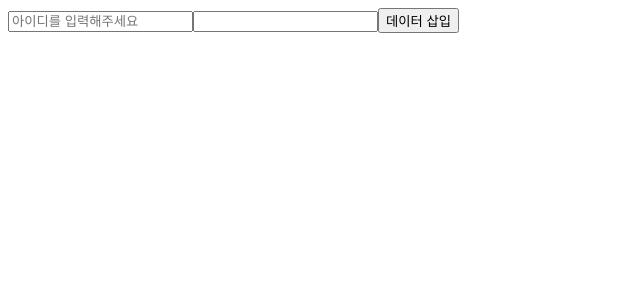
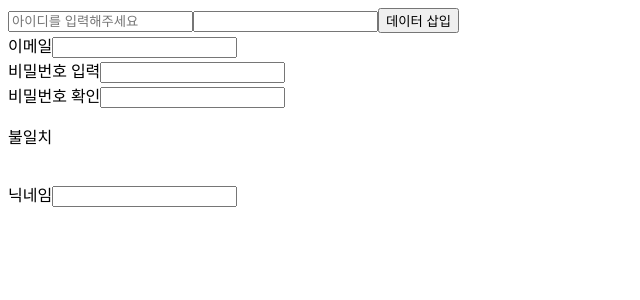
Before and after one commit to Jeong-IK/GALE, a Next.js app: page / in a window 1280 px wide. Shown: the top 300 px of the page, without its empty margins (0-640 px from the left). Built offline with nearby package versions, Linux system fonts and the light colour scheme.

Commit message:
회원가입 폼 개발 및 유효값 검증 로직 추가

```diff
--- a/pages/api/hello.ts
+++ /dev/null
@@ -1,13 +0,0 @@
-// Next.js API route support: https://nextjs.org/docs/api-routes/introduction
-import type { NextApiRequest, NextApiResponse } from "next";
-
-type Data = {
-    name: string;
-};
-
-export default function handler(
-    req: NextApiRequest,
-    res: NextApiResponse<Data>
-) {
-    res.status(200).json({ name: "John Doe" });
-}
--- a/pages/index.tsx
+++ b/pages/index.tsx
@@ -1,40 +1,13 @@
 import type { NextPage } from "next";
-import { useRef } from "react";
-import axios from "axios";
+import { Login } from "./member/login";
+import { Signup } from "./member/signup";
 
 const Home: NextPage = () => {
-    const Inputemail = useRef<HTMLInputElement>(null);
-    const Inputpasswd = useRef<HTMLInputElement>(null);
-    const Loginaction = (event: React.FormEvent<HTMLFormElement>) => {
-        event.preventDefault();
-        if (Inputemail.current?.value && Inputpasswd.current?.value) {
-            axios
-                .post(
-                    "http://175.212.160.106:7777/user/login",
-                    {
-                        Email: Inputemail.current.value,
-                        Password: Inputpasswd.current.value,
-                    },
-                    { withCredentials: true }
-                )
-                .then(response => {
-                    alert(response.status);
-                });
-        } else {
-            Inputemail.current?.focus();
-        }
-    };
-
     return (
-        <form onSubmit={Loginaction}>
-            <input
-                type="text"
-                placeholder="아이디를 입력해주세요"
-                ref={Inputemail}
-            />
-            <input type="password" ref={Inputpasswd} />
-            <button type="submit">데이터 삽입</button>
-        </form>
+        <>
+            <Login />
+            <Signup />
+        </>
     );
 };
 
--- /dev/null
+++ b/pages/member/login.tsx
@@ -0,0 +1,39 @@
+import { useRef } from "react";
+import axios from "axios";
+
+export const Login = () => {
+    const Inputemail = useRef<HTMLInputElement>(null);
+    const Inputpasswd = useRef<HTMLInputElement>(null);
+
+    const Loginaction = (e: React.FormEvent<HTMLFormElement>) => {
+        e.preventDefault();
+        if (Inputemail.current?.value && Inputpasswd.current?.value) {
+            axios
+                .post(
+                    "http://175.212.160.106:7777/user/login",
+                    {
+                        Email: Inputemail.current.value,
+                        Password: Inputpasswd.current.value,
+                    },
+                    { withCredentials: true }
+                )
+                .then(response => {
+                    alert(response.status);
+                });
+        } else {
+            Inputemail.current?.focus();
+        }
+    };
+
+    return (
+        <form onSubmit={Loginaction}>
+            <input
+                type="text"
+                placeholder="아이디를 입력해주세요"
+                ref={Inputemail}
+            />
+            <input type="password" ref={Inputpasswd} />
+            <button type="submit">데이터 삽입</button>
+        </form>
+    );
+};
--- /dev/null
+++ b/pages/member/signup.tsx
@@ -0,0 +1,77 @@
+import React, { useRef, useState } from "react";
+import axios from "axios";
+
+export const Signup = () => {
+    const Inputemail = useRef<HTMLInputElement>(null);
+    const Inputpasswd = useRef<HTMLInputElement>(null);
+    const [Confirmpasswd, setConfirmpasswd] = useState<string>("");
+    const Inputnickname = useRef<HTMLInputElement>(null);
+
+    const Changepassword = (e: React.ChangeEvent<HTMLInputElement>) => {
+        setConfirmpasswd(e.target.value);
+    };
+
+    const Signupaction = (e: React.FormEvent<HTMLFormElement>) => {
+        e.preventDefault();
+        if (
+            Inputemail.current?.value &&
+            Inputpasswd.current?.value &&
+            Confirmpasswd &&
+            Inputnickname.current?.value
+        ) {
+            if (Inputpasswd.current.value === Confirmpasswd) {
+                axios.post(
+                    "http://175.212.160.106:7777/user/register",
+                    {
+                        Email: Inputemail.current.value,
+                        Password: Inputpasswd.current.value,
+                        Nickname: Inputnickname.current.value,
+                    },
+                    { withCredentials: true }
+                );
+            } else {
+                alert("비밀번호 값 불일치");
+                document.getElementById("confirmpwd")?.focus();
+            }
+        } else {
+            alert("입력 값 미흡");
+            Inputemail.current?.focus();
+        }
+    };
+
+    return (
+        <form onSubmit={Signupaction}>
+            <label>
+                이메일
+                <input type="text" ref={Inputemail} />
+            </label>
+            <br />
+            <label>
+                비밀번호 입력
+                <input type="password" ref={Inputpasswd} />
+            </label>
+            <br />
+            <label>
+                비밀번호 확인
+                <input
+                    type="password"
+                    id="confirmpwd"
+                    onChange={Changepassword}
+                />
+            </label>
+            <br />
+            {Confirmpasswd &&
+            Inputpasswd.current?.value &&
+            Confirmpasswd === Inputpasswd.current?.value ? (
+                <p>일치</p>
+            ) : (
+                <p>불일치</p>
+            )}
+            <br />
+            <label>
+                닉네임
+                <input type="text" ref={Inputnickname} />
+            </label>
+        </form>
+    );
+};
```
Also changed, not shown: .eslintrc.json.
